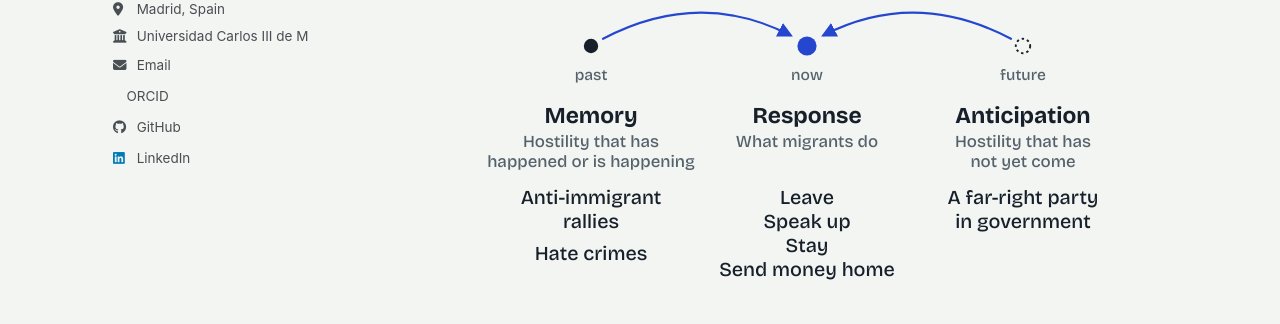
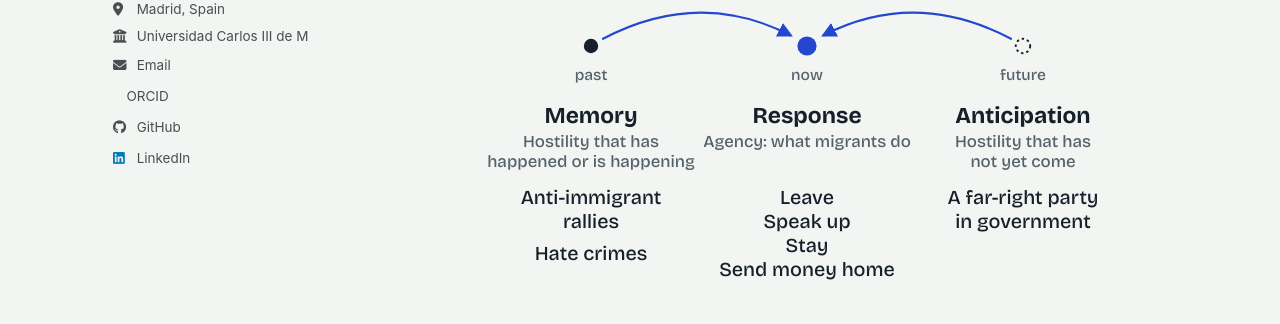
Before and after one commit to AbdelkarimLaglil/AbdelkarimLaglil.github.io, a Jekyll site: the page built from _pages/research.md, in a window 1280 px wide and 900 px high. Shown: the part 379-703 px from the top of the window. Built offline with Jekyll 4.4.1, drawn with Linux system fonts in a browser that asks for light colours; a script bundle is joined from its source files by our own code; a style sheet for code colours, icons or effects is not loaded.

Commit message:
Research figure: mention agency in Response
Co-Authored-By: Claude Sonnet 5.5 <noreply@anthropic.com>
Claude-Session: https://claude.ai/code/session_017vH5ZQkLibWayVuG7moGCB

```diff
--- a/_pages/research.md
+++ b/_pages/research.md
@@ -9,7 +9,7 @@ author_profile: true
 One question runs through my work: how do people respond when politics turns hostile against them and, in the worst cases, violent? I follow it mostly through migrants, in the places where they live and in the places they come from. I pay particular attention to time: the memory of hostility that has already happened and the anticipation of hostility that has not yet come.
 
 <figure class="lh-fig">
-<svg viewBox="0 0 540 262" role="img" aria-label="Figure: a timeline from past to future. The memory of hostility that has happened, such as anti-immigrant rallies and hate crimes, and the anticipation of hostility that has not yet come, such as a far-right party entering government, both lead to what migrants do now: leave, speak up, stay, or send money home.">
+<svg viewBox="0 0 540 262" role="img" aria-label="Figure: a timeline from past to future. The memory of hostility that has happened, such as anti-immigrant rallies and hate crimes, and the anticipation of hostility that has not yet come, such as a far-right party entering government, both lead to migrant agency now: leave, speak up, stay, or send money home.">
 <defs><marker id="fig-arrow" viewBox="0 0 10 10" refX="8" refY="5" markerWidth="7" markerHeight="7" orient="auto"><path d="M0 0L10 5L0 10z" fill="currentColor"/></marker></defs>
 <path class="arc" d="M100 34 Q180 -8 256 31" marker-end="url(#fig-arrow)"/>
 <path class="arc" d="M440 34 Q360 -8 284 31" marker-end="url(#fig-arrow)"/>
@@ -26,7 +26,7 @@ One question runs through my work: how do people respond when politics turns hos
 <text class="t-ex" x="90" y="192" text-anchor="middle">rallies</text>
 <text class="t-ex" x="90" y="218" text-anchor="middle">Hate crimes</text>
 <text class="t-head" x="270" y="104" text-anchor="middle">Response</text>
-<text class="t-sub" x="270" y="124" text-anchor="middle">What migrants do</text>
+<text class="t-sub" x="270" y="124" text-anchor="middle">Agency: what migrants do</text>
 <text class="t-ex" x="270" y="172" text-anchor="middle">Leave</text>
 <text class="t-ex" x="270" y="192" text-anchor="middle">Speak up</text>
 <text class="t-ex" x="270" y="212" text-anchor="middle">Stay</text>
```
